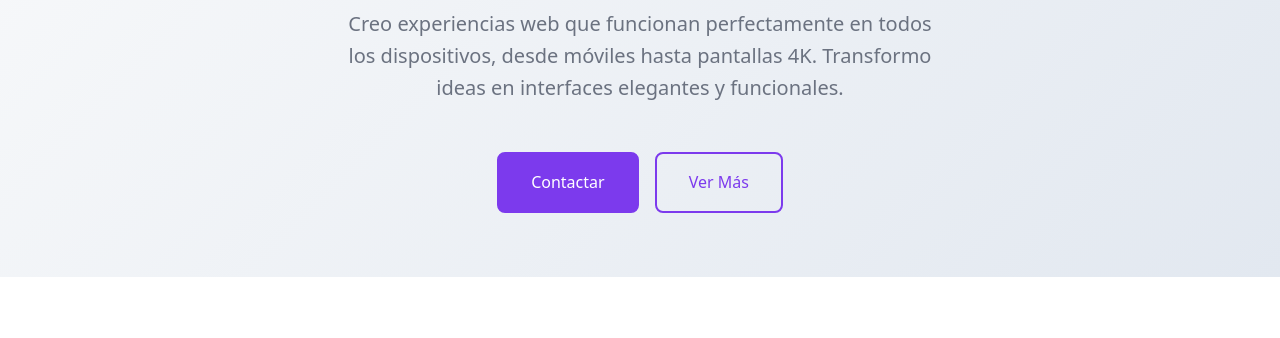
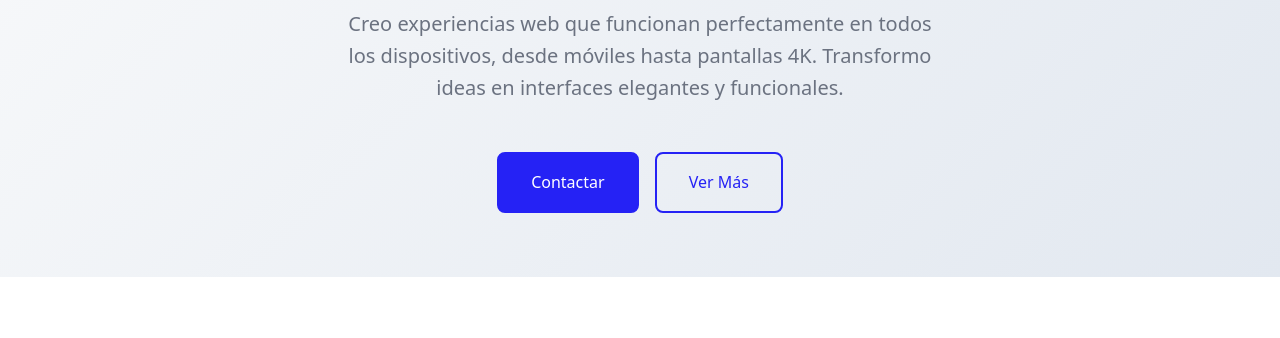
Before and after one commit to JesusD1019992466/actividad, a plain HTML site: page index.html in a window 1280 px wide. Shown: the part 331-669 px from the top of the page. Drawn offline with Linux system fonts and the light colour scheme.

Commit message:
Update style.css

```diff
--- a/style.css
+++ b/style.css
@@ -1,8 +1,8 @@
 /* Variables CSS para consistencia de diseño */
 :root {
     /* Colores principales */
-    --color-primary: #7c3aed;
-    --color-primary-dark: #5b21b6;
+    --color-primary: #2522f5;
+    --color-primary-dark: #2193b6;
     --color-secondary: #0891b2;
     --color-accent: #fb923c;
 
```
